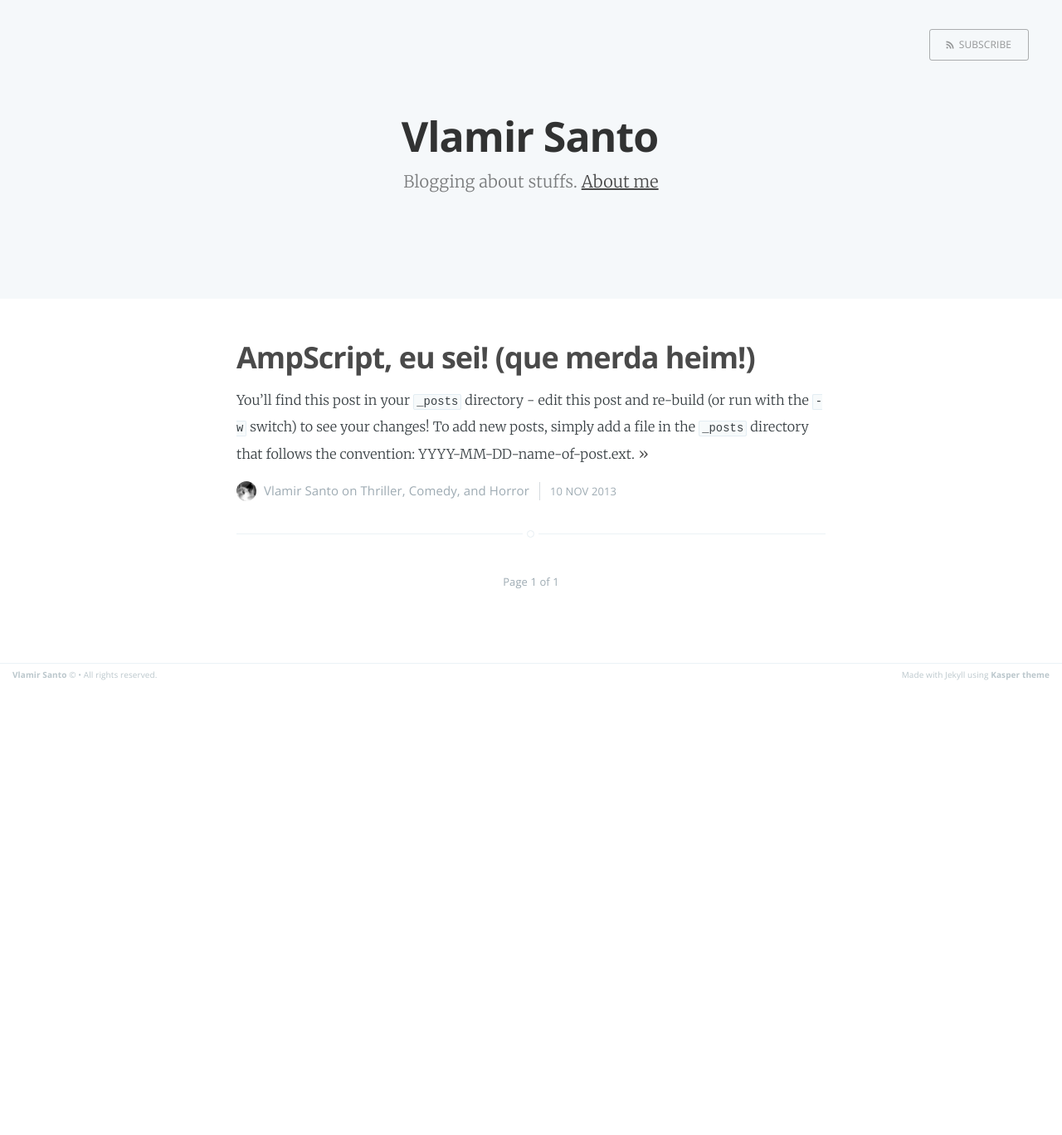
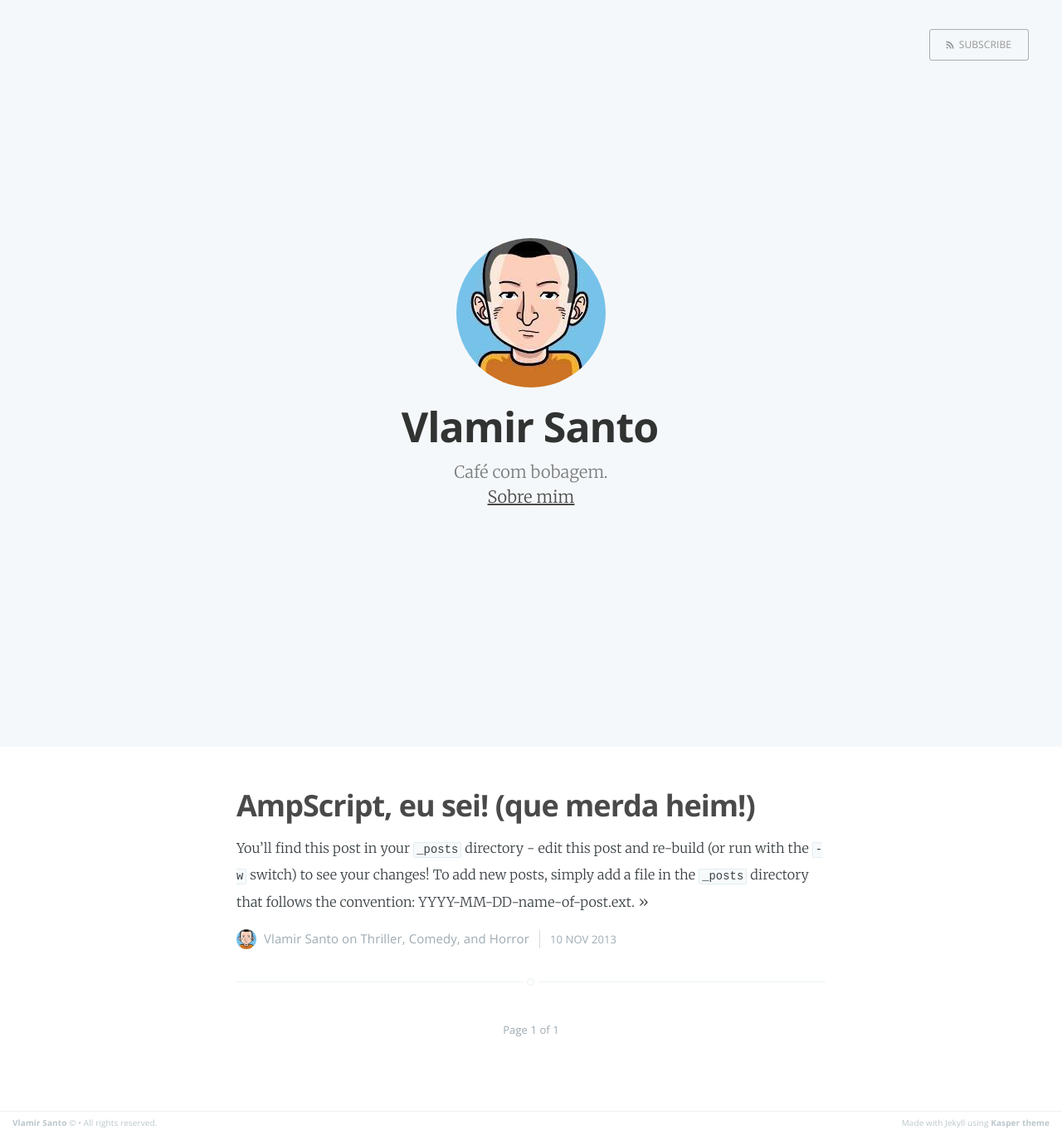
Before and after one commit to vlamirsanto/vlamirsanto.github.io, a Jekyll site: the page built from index.html, in a window 1280 px wide. Shown: the whole page at 83% size. Built offline with Jekyll 4.4.1, drawn with Linux system fonts in a browser that asks for light colours; the list of posts is cut into pages by our own code; before the commit the page ends 900 px from its top, so only the background shows below that.

Commit message:
Customização básica.

```diff
--- a/_config.yml
+++ b/_config.yml
@@ -1,6 +1,6 @@
 name: Vlamir Santo
-description: Blogging about stuffs
-meta_description: "Your New Jekyll Site, Blogging about stuffs"
+description: Café com bobagem
+meta_description: "Tecnologia, café e bobagens"
 
 markdown: kramdown
 highlighter: pygments
--- a/_includes/disqus.html
+++ b/_includes/disqus.html
@@ -2,7 +2,7 @@
     <div id="disqus_thread"></div>
     <script type="text/javascript">
 
-        var disqus_shortname = '';
+        var disqus_shortname = 'https-vlamirsanto-github-io';
         var disqus_developer = 0; // developer mode is on
         (function() {
             var dsq = document.createElement('script'); dsq.type = 'text/javascript'; dsq.async = true;
--- a/_posts/2013-11-10-welcome-to-jekyll.markdown
+++ b/_posts/2013-11-10-welcome-to-jekyll.markdown
@@ -3,6 +3,7 @@ layout: post
 title:  "AmpScript, eu sei! (que merda heim!)"
 date:   2013-11-10 10:18:00
 categories: Thriller Comedy Horror
+disqus: true
 ---
 
 You'll find this post in your `_posts` directory - edit this post and re-build (or run with the `-w` switch) to see your changes!
--- a/assets/css/screen.css
+++ b/assets/css/screen.css
@@ -681,7 +681,7 @@ margin on the iframe, cause it breaks stuff. */
 
 .no-cover.main-header {
     min-height: 160px;
-    max-height: 40%;
+    max-height: 100%;
     background: #f5f8fa;
 }
 
@@ -769,6 +769,10 @@ body:not(.post-template) .post-title {
     font-size: 1.5rem;
     line-height: 2.2rem;
     color: #9EABB3;
+}
+
+.author {
+    border-radius: 100%;
 }
 
 .author-thumb {
--- a/index.html
+++ b/index.html
@@ -16,10 +16,11 @@ about: 'about.html'
     </nav>
     <div class="vertical">
         <div class="main-header-content inner">
+            <img src="/assets/images/profile.jpg" alt="" class="author">
             <h1 class="page-title">{{ site.name }}</h1>
             <h2 class="page-description">
-                {% if site.description %} {{ site.description }}. {% endif %}
-                {% if page.about %} <a href='{{ site.baseurl }}{{ page.about }}'> About me </a> {% endif %}
+                {% if site.description %} {{ site.description }}. {% endif %}<br />
+                {% if page.about %} <a href='{{ site.baseurl }}{{ page.about }}'> Sobre mim </a> {% endif %}
             </h2>
         </div>
     </div>
@@ -45,7 +46,7 @@ about: 'about.html'
         </section>
         <footer class="post-meta">
             {% if site.author %}
-                <img class="author-thumb" src="/assets/images/profile.png" alt="Author's profile picture" nopin="nopin" />
+                <img class="author-thumb" src="/assets/images/profile.jpg" alt="Author's profile picture" nopin="nopin" />
                 {{ site.author }}
             {% endif %}
             {% if post.categories.size > 0 %}
```
Also changed, not shown: about.md (+2 -2 lines), assets/images/profile.jpg (added), assets/images/profile.png (deleted), 7 other files.
